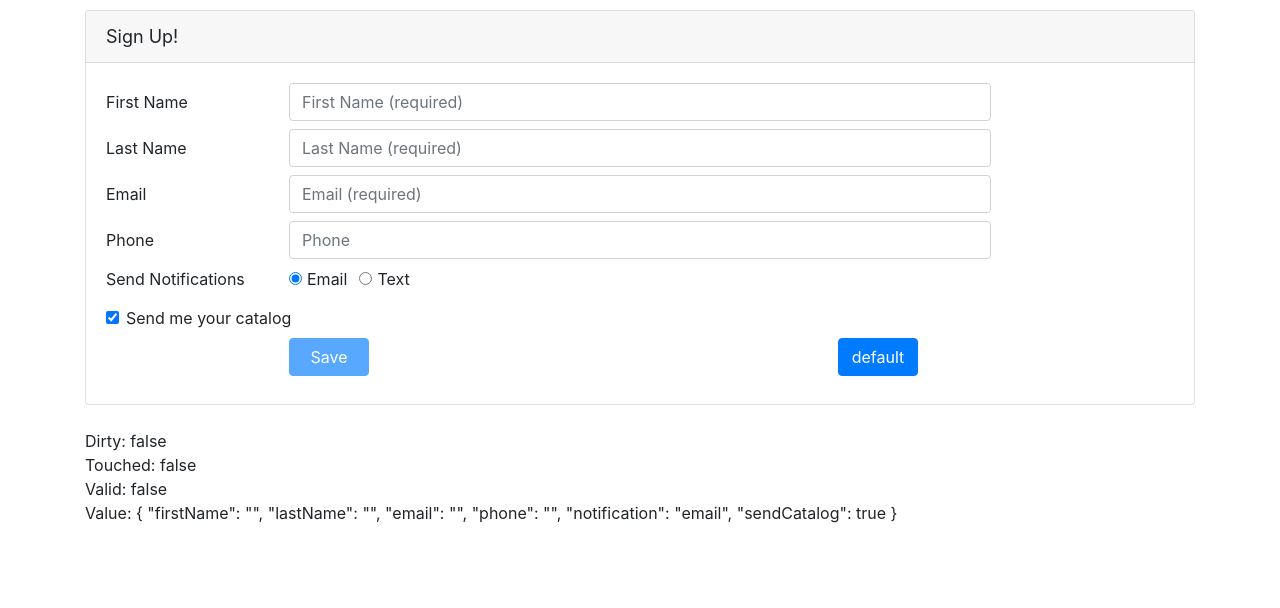
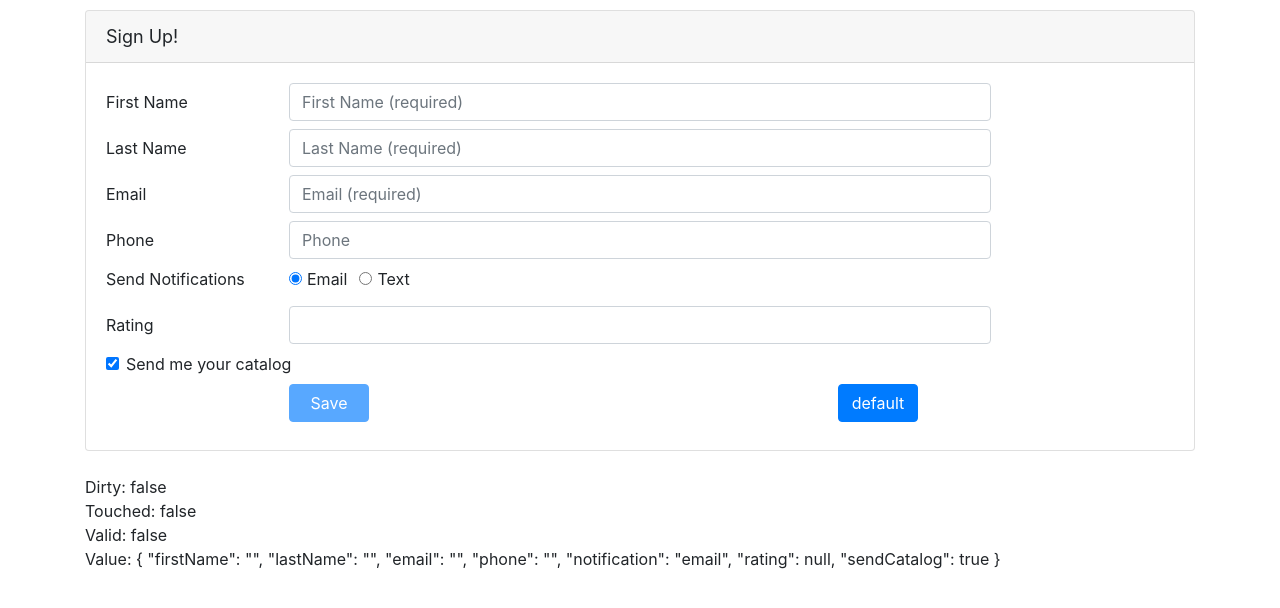
Before and after one commit to duchiha/Angular-Reactive-Forms, an Angular app in the folder reactive-forms-demo/: page / in a window 1280 px wide. Shown: the top 608 px of the page. Built offline with nearby package versions, Linux system fonts and the light colour scheme.

Commit message:
create custom validator with parameters

```diff
--- a/reactive-forms-demo/src/app/components/customer/customer.component.html
+++ b/reactive-forms-demo/src/app/components/customer/customer.component.html
@@ -57,14 +57,9 @@
                 </div>
             </div>
             <div class="form-group row mb-2">
-                <label class="col-md-2 col-form-label"
-                       for="phoneId">Phone</label>
+                <label class="col-md-2 col-form-label" for="phoneId">Phone</label>
                 <div class="col-md-8">
-                  <input class="form-control"
-                         id="phoneId"
-                         type="tel"
-                         placeholder="Phone"
-                         formControlName="phone"
+                    <input class="form-control" id="phoneId" type="tel" placeholder="Phone" formControlName="phone"
                         [ngClass]="{'is-invalid': !signUpForm.get('phone').valid }" />
                     <span class="invalid-feedback">
                         <span *ngIf="signUpForm.get('phone').errors?.required">
@@ -79,31 +74,36 @@
                 <div class="col-md-8">
                     <div class="form-check form-check-inline">
                         <label class="form-check-label">
-                      <input class="form-check-input"
-                             type="radio"
-                             value="email"
-                             formControlName="notification"
+                            <input class="form-check-input" type="radio" value="email" formControlName="notification"
                                 (click)="setNotification('email')">Email
                         </label>
                     </div>
                     <div class="form-check form-check-inline">
                         <label class="form-check-label">
-                      <input class="form-check-input"
-                             type="radio"
-                             value="text"
-                             formControlName="notification"
+                            <input class="form-check-input" type="radio" value="text" formControlName="notification"
                                 (click)="setNotification('text')">Text
                         </label>
                     </div>
                 </div>
             </div>
             <div class="form-group row mb-2">
+                <label class="col-md-2 col-form-label" for="ratingId">Rating</label>
+                <div class="col-md-8">
+                    <input class="form-control" id="ratingId" type="number" formControlName="rating" [ngClass]="{'is-invalid': (signUpForm.get('rating').touched ||
+                                                     signUpForm.get('rating').dirty) &&
+                                                     !signUpForm.get('rating').valid }" />
+                    <span class="invalid-feedback">
+                        <span *ngIf="signUpForm.get('rating').errors?.range">
+                            Please rate your experience from 1 to 5.
+                        </span>
+                    </span>
+                </div>
+            </div>
+            <div class="form-group row mb-2">
                 <div class="col-md-8">
                     <div class="form-check">
                         <label class="form-check-label">
-                      <input class="form-check-input"
-                             id="sendCatalogId"
-                             type="checkbox"
+                            <input class="form-check-input" id="sendCatalogId" type="checkbox"
                                 formControlName="sendCatalog"> Send me your catalog
                         </label>
                     </div>
--- a/reactive-forms-demo/src/app/components/customer/customer.component.ts
+++ b/reactive-forms-demo/src/app/components/customer/customer.component.ts
@@ -1,5 +1,14 @@
 import { Component, OnInit } from '@angular/core';
-import { FormGroup, FormBuilder, Validators } from '@angular/forms';
+import { FormGroup, FormBuilder, Validators, AbstractControl, ValidatorFn } from '@angular/forms';
+
+function ratingRange(min: number, max: number): ValidatorFn {
+  return (c: AbstractControl): { [key: string]: boolean } | null => {
+    if (c.value !== null && (isNaN(c.value) || c.value < min || c.value > max)) {
+      return { range: true };
+    }
+    return null;
+  };
+}
 @Component({
   selector: 'app-customer',
   templateUrl: './customer.component.html',
@@ -17,6 +26,7 @@
       email: ['', [Validators.required, Validators.email]],
       phone: '',
       notification: 'email',
+      rating: [null, ratingRange(1,5)],
       sendCatalog: true,
     })
   }
```
Lines whose indentation alone changed are shown as unchanged.
